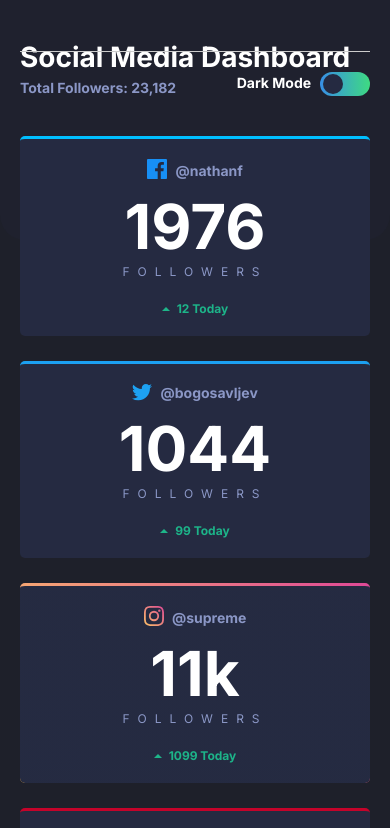
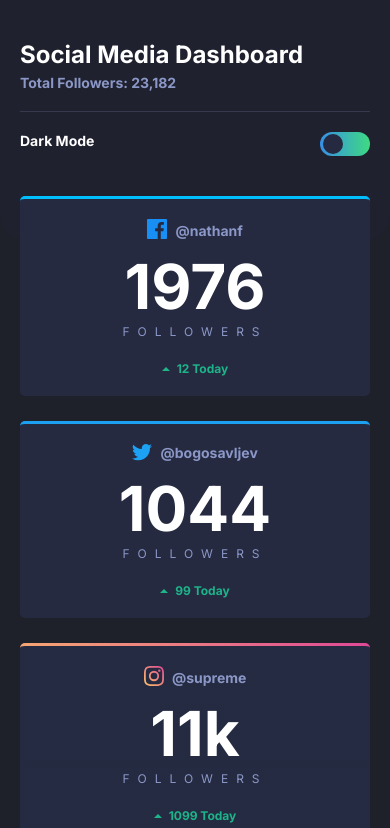
Before and after one commit to bogosavljev/social-media-dashboard, a plain HTML site: page index.html in a window 390 px wide. Shown: the top 828 px of the page. Drawn offline with Linux system fonts and the light colour scheme.

Commit message:
Fixed header layout

```diff
--- a/css/style.css
+++ b/css/style.css
@@ -76,8 +76,7 @@ header {
 
 .wrapper {
   display: grid;
-  grid-template-columns: repeat(auto-fill, minmax(60%, 1fr));
-  grid-template-areas: "left right";
+  grid-template-columns: repeat(auto-fit, minmax(280px, 1fr));
   align-items: center;
   margin-bottom: 20px;
 }
@@ -93,12 +92,10 @@ header {
 .top-section {
   padding: 10px 0 20px 0;
   text-align: left;
-  grid-area: left;
 }
 
 .toggle-wrapper {
   text-align: right;
-  grid-area: right;
   padding: 20px 0;
 }
 
@@ -168,6 +165,7 @@ input:checked + .slider:before {
 
 .top-section h1 {
   color: var(--white);
+  font-size: 28px;
   font-weight: 700;
   margin: 10px auto 5px auto;
 }
@@ -379,25 +377,20 @@ input:checked + .slider:before {
 
 
 @media all and (max-width: 600px) {
-  .top-section {
-    grid-area: left;
-  }
-
-  .top-section {
-    align-self: start;
+  .top-section h1 {
+    font-size: 24px;
   }
 
   .toggle-wrapper {
-    grid-area: left;
-  }
-
-  .toggle-wrapper {
-    align-self: end;
-    border-top: 1px solid #ccc;
+    border-top: 1px solid #37394e;
   }
 
   .toggle-wrapper .dark {
     text-align: left;
+    float: left;
+  }
 
+  .theme-switch {
+    float: right;
   }
 }
```
